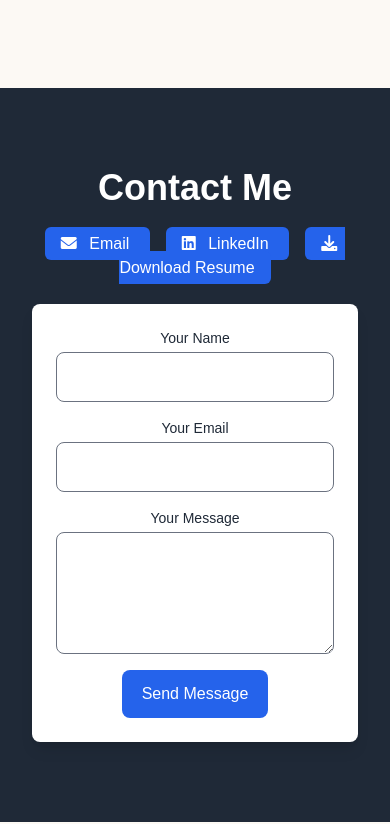
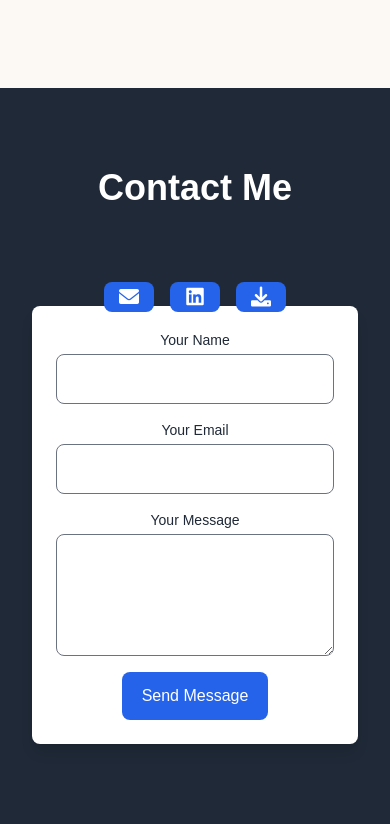
Before and after one commit to nioshak/my-website, a plain HTML site: page index.html in a window 390 px wide. Shown: the part 6741-7565 px from the top of the page. Drawn offline with nearby package versions, Linux system fonts and the light colour scheme.

Commit message:
Add files via upload

```diff
--- a/index.html
+++ b/index.html
@@ -503,20 +503,23 @@
     <section id="contact" class="bg-gray-800 text-white py-20 px-8">
         <div class="container mx-auto text-center">
             <h2 class="text-4xl font-semibold mb-6">Contact Me</h2>
-            <!-- Email Me Button with Icon -->
-            <a href="#" class="mt-6 bg-blue-600 text-white py-2 px-4 rounded-md hover:bg-blue-500 mr-4" id="emailButton">
-                <i class="fas fa-envelope mr-2"></i> Email
-            </a>
 
-            <!-- LinkedIn Button with Icon -->
-            <a href="https://www.linkedin.com/in/niosha-kayhani/" class="mt-6 bg-blue-600 text-white py-2 px-4 rounded-md hover:bg-blue-500 mr-4" target="https://www.linkedin.com/in/niosha-kayhani/" rel="noopener noreferrer">
-                <i class="fab fa-linkedin mr-2"></i> LinkedIn
-            </a>
-            <!-- Download Resume Button with Icon -->
-            <a href="static/Niosha_Kayhani_Resume.pdf" class="mt-6 bg-blue-600 text-white py-2 px-4 rounded-md hover:bg-blue-500" download>
-                <i class="fas fa-download mr-2"></i> Download Resume
-            </a>
+            <div class="contact-buttons">
+                <!-- Email Me Button with Icon -->
+                <a href="#" class="bg-blue-600 text-white py-2 px-4 rounded-md hover:bg-blue-500 mr-4 contact-button" id="emailButton">
+                    <i class="fas fa-envelope mr-2"></i> <span>Email</span>
+                </a>
 
+                <!-- LinkedIn Button with Icon -->
+                <a href="https://www.linkedin.com/in/niosha-kayhani/" class="bg-blue-600 text-white py-2 px-4 rounded-md hover:bg-blue-500 mr-4 contact-button" target="_blank" rel="noopener noreferrer">
+                    <i class="fab fa-linkedin mr-2"></i> <span>LinkedIn</span>
+                </a>
+
+                <!-- Download Resume Button with Icon -->
+                <a href="static/Niosha_Kayhani_Resume.pdf" class="bg-blue-600 text-white py-2 px-4 rounded-md hover:bg-blue-500 contact-button" download>
+                    <i class="fas fa-download mr-2"></i> <span>Download Resume</span>
+                </a>
+            </div>
         </div>
 
         <div class="container mx-auto">
@@ -537,10 +540,8 @@
                 <button type="submit" class="bg-blue-600 text-white py-3 px-5 rounded-lg hover:bg-blue-500 transition">Send Message</button>
             </form>
         </div>
+    </section>
 
-
-
-    </section>
 
 
 
--- a/styles.css
+++ b/styles.css
@@ -225,6 +225,33 @@ p {
     cursor: pointer;
 }
 
+/* Adjusting button styles for icon mode */
+.contact-buttons {
+    display: flex;
+    justify-content: center;
+    gap: 0px; /* Space between buttons */
+    margin-top: 0px;
+    max-height: 40px;
+}
+
+/* Buttons fixed height and width to avoid movement when switching */
+.contact-buttons a {
+    display: flex;
+    align-items: center;
+    justify-content: center;
+    height: 30px; /* Set a fixed height */
+    width: 120px; /* Set a fixed width */
+    border-radius: 8px;
+    background-color: #2563eb; /* Ensure background color is set */
+    color: white;
+    transition: all 0.3s ease;
+}
+
+/* Adjust icon and text inside the button */
+.contact-buttons i {
+    font-size: 20px;
+}
+
 
 /* Responsive Navbar for Mobile Devices */
 @media (max-width: 768px) {
@@ -259,6 +286,21 @@ p {
         display: flex; /* Show menu when active on mobile */
     }
 
+    .contact-buttons {
+        padding-top: 50px; /* Smaller width in icon mode */
+    }
+
+    .contact-buttons a {
+        width: 50px; /* Smaller width in icon mode */
+    }
+
+    .contact-buttons a span {
+        display: none; /* Hide the text */
+    }
+
+    .contact-buttons i {
+        margin: 0; /* Remove any margin to avoid misalignment */
+    }
 
 }
 
```
